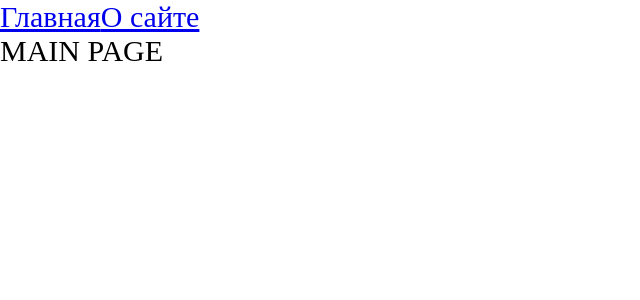
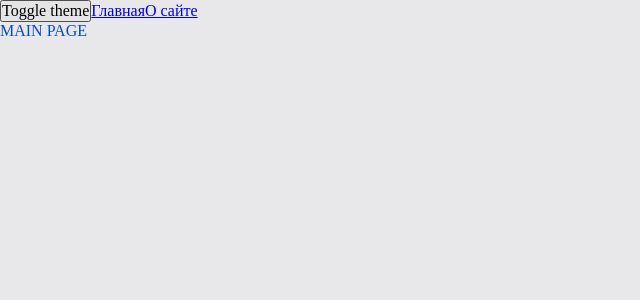
Before and after one commit to Djiypyk/project, a React app: page / in a window 1280 px wide. Shown: the top 300 px of the page, without its empty margins (0-640 px from the left). Built offline with nearby package versions, Linux system fonts and the light colour scheme.

Commit message:
feat: add ThemeContext

```diff
--- a/package.json
+++ b/package.json
@@ -12,6 +12,7 @@
   "author": "",
   "license": "ISC",
   "devDependencies": {
+    "@types/react-router-dom": "^5.3.3",
     "@types/node": "17.0.21",
     "@types/react": "18.2.12",
     "@types/react-dom": "18.2.5",
@@ -31,7 +32,6 @@
     "webpack-dev-server": "^4.7.4"
   },
   "dependencies": {
-    "@types/react-router-dom": "^5.3.3",
     "react": "18.2.0",
     "react-dom": "18.2.0",
     "react-router-dom": "^6.12.1"
--- a/src/App.tsx
+++ b/src/App.tsx
@@ -1,17 +1,23 @@
-import { Suspense } from "react"
+import { Suspense, useContext, useState } from "react"
 import { Link, Route, Routes } from "react-router-dom"
 
-import './index.scss'
+import './styles/index.scss'
 
 import { AboutPageAsync } from "./pages/AboutPage/AboutPage.async"
 import { MainPageAsync } from "./pages/MainPage/MainPage.async"
+import { Theme, ThemeContext } from "./theme/ThemeContext"
+import { useTheme } from "./theme/useTheme"
+
 
 const App = () => {
+
+   const {theme, toggleTheme} = useTheme()
+
     return (
-        <div className="app">
+        <div className={`app ${theme}`}>
+            <button onClick={toggleTheme}>Toggle theme</button>
             <Link to={'/'}>Главная</Link>
             <Link to={'/about'}>О сайте</Link>
-
 
                 <Suspense fallback={<div>Loadin g...</div>}>
                     <Routes>
--- a/src/index.scss
+++ /dev/null
@@ -1,9 +0,0 @@
-* {
-    margin: 0;
-    padding: 0;
-    box-sizing: border-box;
-}
-
-.app{
-    font-size: 30px;
-}
--- a/src/index.tsx
+++ b/src/index.tsx
@@ -3,12 +3,16 @@
 import { createRoot } from 'react-dom/client';
 import { BrowserRouter } from 'react-router-dom';
 import App from './App';
+import ThemeProvider from './theme/ThemeProvider';
 
 const container = document.getElementById('root');
 const root = createRoot(container); // createRoot(container!) if you use TypeScript
 root.render(
     <BrowserRouter>
-        <App />
+        <ThemeProvider>
+            <App />
+        </ThemeProvider>
+
     </BrowserRouter>
 );
 
--- /dev/null
+++ b/src/styles/index.scss
@@ -0,0 +1,13 @@
+@import 'reset';
+@import 'variables/global';
+@import 'themes/dark';
+@import 'themes/normal';
+
+.app{
+    font: var(--font-m);
+
+    background: var(--bg-color);
+    color: var(--primary-color);
+
+    min-height: 100vh;
+}
--- /dev/null
+++ b/src/styles/reset.scss
@@ -0,0 +1,14 @@
+* {
+    margin: 0;
+    padding: 0;
+    box-sizing: border-box;
+}
+
+input,
+button,
+textarea,
+select {
+    margin: 0;
+
+    font: inherit;
+}
--- /dev/null
+++ b/src/styles/themes/dark.scss
@@ -0,0 +1,6 @@
+.app.dark{
+    --bg-color: #080840;
+
+    --primary-color: #049604;
+    --primary-color: #04ff04;
+}
--- /dev/null
+++ b/src/styles/themes/normal.scss
@@ -0,0 +1,6 @@
+:root {
+    --bg-color: #e8e8ea;
+
+    --primary-color: #0134cc;
+    --primary-color: #0449e0;
+}
--- /dev/null
+++ b/src/styles/variables/global.scss
@@ -0,0 +1,12 @@
+:root {
+
+    --font-family-main: Consolas, "Times New Roman", Serif;
+
+    --font-size-m: 16px;
+    --font-line-m: 24px;
+    --font-m: var(var(--font-size-m) / var(var(--font-line-m)) var(var(--font-family-main)))
+
+    --font-line-l: 32px;
+    --font-size-l: 24px;
+    --font-l: var(var(--font-size-l) / var(var(--font-line-l)) var(var(--font-family-main)))
+}
--- /dev/null
+++ b/src/theme/ThemeContext.ts
@@ -0,0 +1,15 @@
+import { createContext } from "react";
+
+export enum Theme {
+    LIGHT = 'light',
+    DARK = 'dark',
+}
+
+export interface ThemeContextProps {
+    theme?: Theme
+    setTheme?: (theme:Theme) => void
+}
+
+export const ThemeContext = createContext<ThemeContextProps>({})
+
+export const LOCAL_STORE_THEME_KEY = 'theme'
--- /dev/null
+++ b/src/theme/ThemeProvider.tsx
@@ -0,0 +1,26 @@
+import { FC, ReactNode, useMemo, useState } from "react"
+
+import { LOCAL_STORE_THEME_KEY, Theme, ThemeContext } from "./ThemeContext"
+
+const defaultTheme = localStorage.getItem(LOCAL_STORE_THEME_KEY) as Theme || Theme.LIGHT
+
+const ThemeProvider: FC<{children?: ReactNode}> = ({children}) => {
+    const [theme, setTheme] = useState<Theme>(defaultTheme)
+
+
+
+    const defaultProps = useMemo(() => ({
+        theme: theme,
+        setTheme: setTheme,
+    }), [theme])
+
+    return (
+        <ThemeContext.Provider value={defaultProps}>
+            {children}
+        </ThemeContext.Provider>
+
+    )
+
+}
+
+export default ThemeProvider
--- /dev/null
+++ b/src/theme/useTheme.ts
@@ -0,0 +1,24 @@
+import { useContext } from "react"
+import { LOCAL_STORE_THEME_KEY, Theme, ThemeContext } from "./ThemeContext"
+
+interface UseThemeResult {
+    toggleTheme: () => void
+    theme: Theme
+}
+
+export const useTheme = (): UseThemeResult => {
+
+    const {theme, setTheme} = useContext(ThemeContext)
+
+    const toggleTheme = () => {
+        const newTheme = theme === Theme.DARK ? Theme.LIGHT : Theme.DARK
+        setTheme(newTheme)
+        localStorage.setItem(LOCAL_STORE_THEME_KEY, newTheme)
+    }
+
+    return {
+        theme,
+        toggleTheme
+    }
+
+}
```
